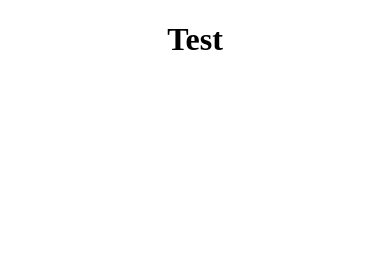
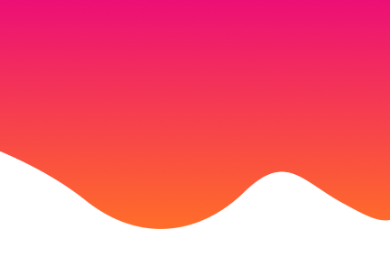
Before and after one commit to kohoki/profile-page, a plain HTML site: page index.html in a window 390 px wide. Drawn offline with Linux system fonts and the light colour scheme.

Commit message:
add image and did it responsive

```diff
--- /dev/null
+++ b/css/styles.css
@@ -0,0 +1,11 @@
+body {
+  margin: 0px;
+  width: 100%;
+}
+img {
+  max-inline-size: 100%;
+  block-size: auto;
+
+  object-fit: cover;
+  object-position: top center;
+}
--- a/index.html
+++ b/index.html
@@ -1,14 +1,20 @@
 <!DOCTYPE html>
-<html lang="en">
+<html lang="de">
   <head>
     <meta charset="UTF-8" />
     <meta http-equiv="X-UA-Compatible" content="IE=edge" />
     <meta name="viewport" content="width=device-width, initial-scale=1.0" />
+    <link rel="stylesheet" href="css/styles.css" />
     <title>Ralf</title>
   </head>
   <body>
-    <center>
-      <h1>Test</h1>
-    </center>
+    <div class="top">
+      <img
+        src="/images/top.png"
+        alt="A description of the image."
+        width="1800"
+        height="800"
+      />
+    </div>
   </body>
 </html>
```
Also changed, not shown: images/top.png (added), images/top.svg (added).
